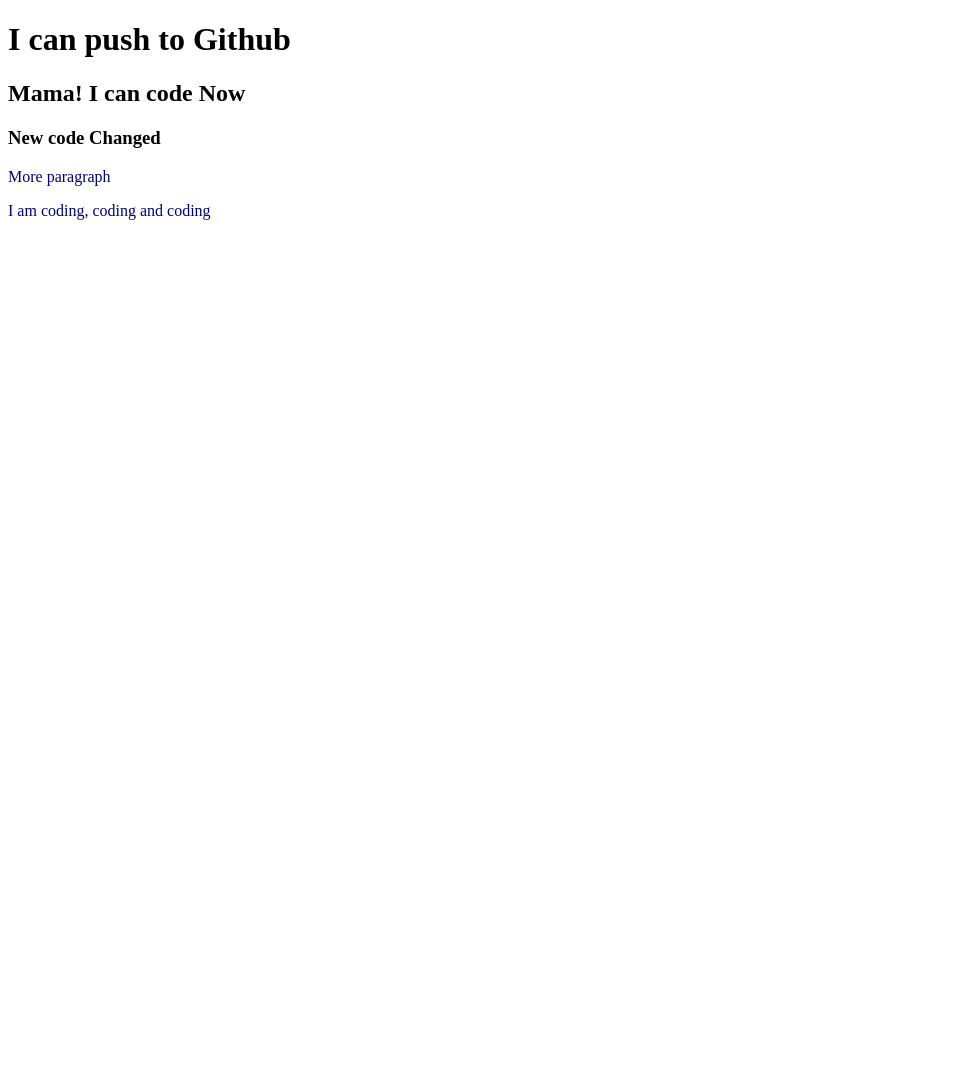
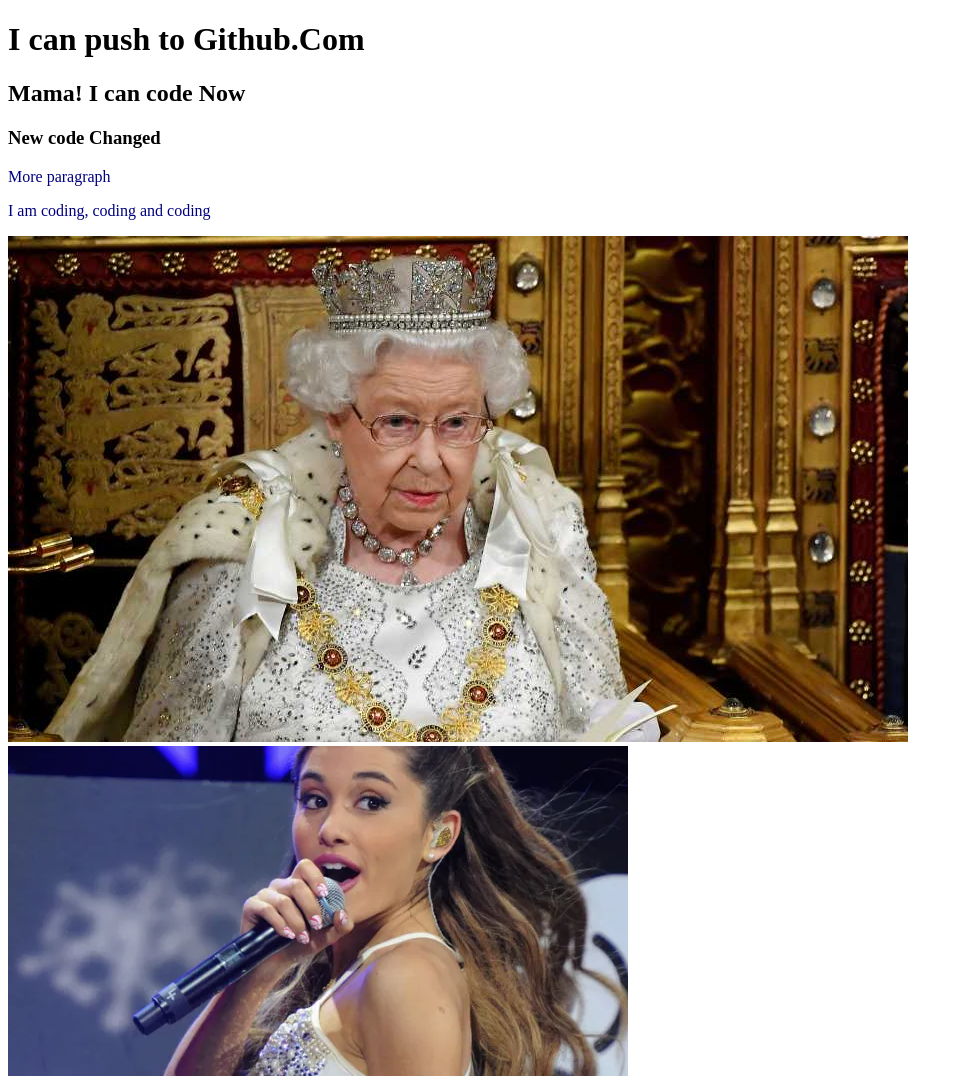
Before and after one commit to SATalukder/santon-first-repo, a plain HTML site: page index.html in a window 1280 px wide. Shown: the whole page, without its empty margins (0-963 px from the left). Before the commit the page ends 800 px from the top, so only its background shows below. Drawn offline with Linux system fonts and the light colour scheme.

Commit message:
Added image

```diff
--- a/index.html
+++ b/index.html
@@ -10,11 +10,13 @@
 </head>
 
 <body>
-    <h1>I can push to Github</h1>
+    <h1>I can push to Github.Com</h1>
     <h2>Mama! I can code Now</h2>
     <h3>New code Changed</h3>
     <p>More paragraph</p>
     <p>I am coding, coding and coding</p>
+    <img src="grandma/rani_elijabeth.jpg" alt="rani_elijabeth">
+    <img src="grandma/Singer-Ariana-Grande.png" alt="Singer-Ariana-Grande">
 </body>
 
 </html>
```
Also changed, not shown: grandma/Singer-Ariana-Grande.png (added), grandma/rani_elijabeth.jpg (added), grandma/son/king_charls.jpg (added), grandma/son/nati/Willium.jpg (added).
